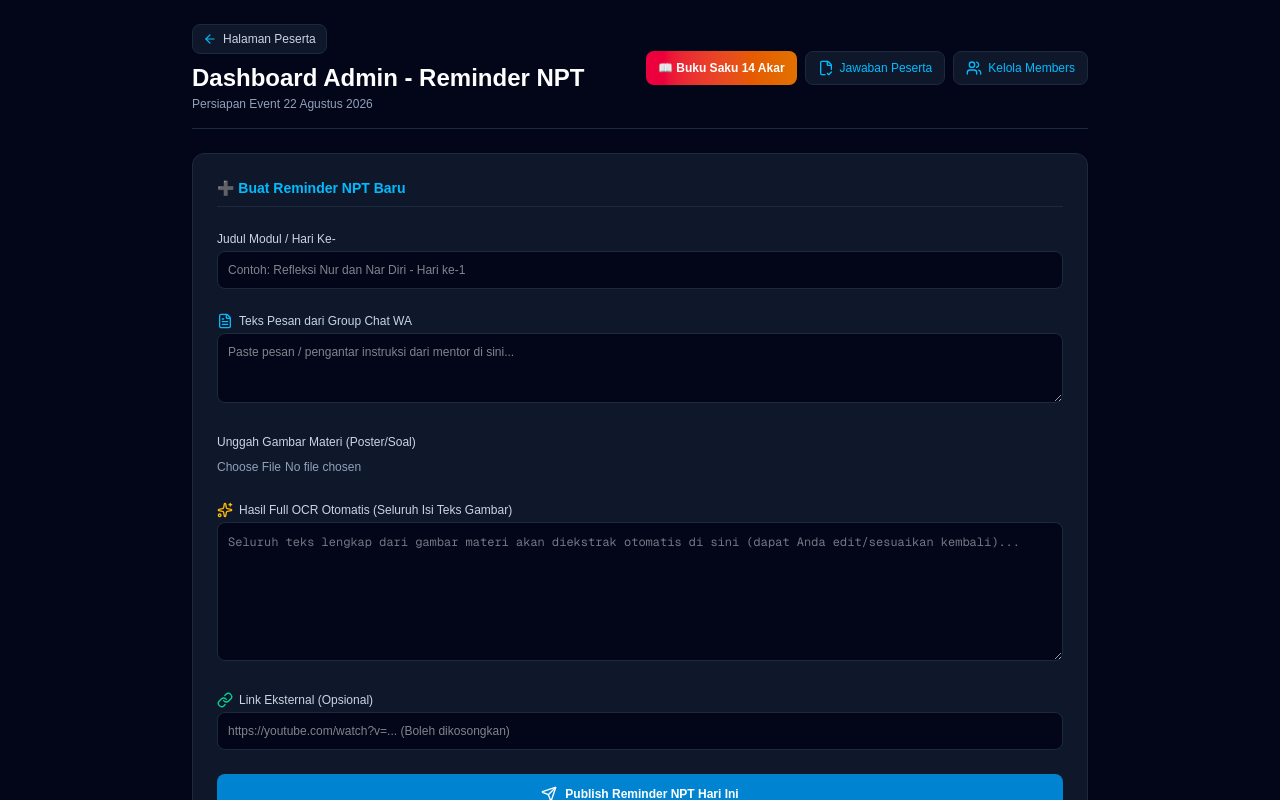
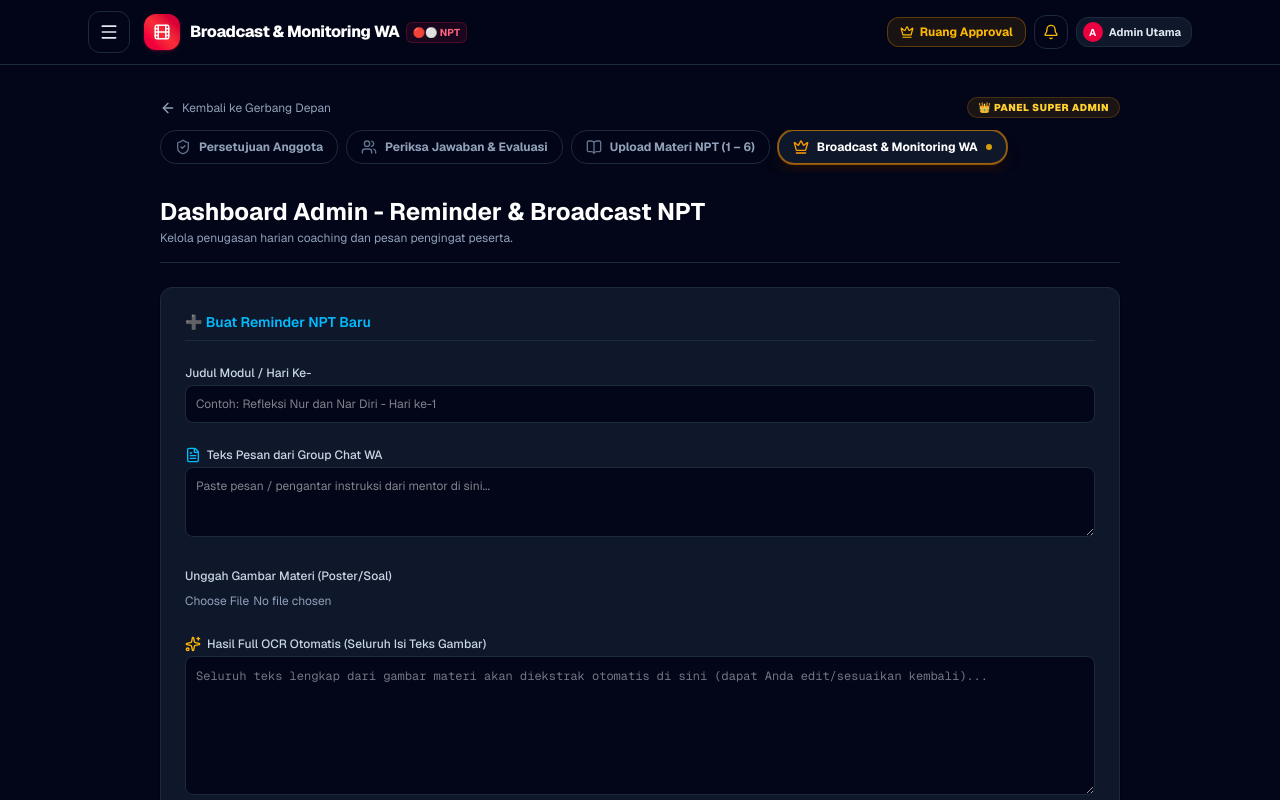
Before and after one commit to imannurjamanreborn1984/pengingat-coaching-app, a Next.js app: page /admin/dashboard in a window 1280 px wide. Shown: the top 800 px of the page. Built offline with nearby package versions, Linux system fonts and the light colour scheme; no server answers; the database is empty.

Commit message:
feat: satukan dan tambahkan bilah navigasi cepat Admin (Persetujuan Anggota, Periksa Jawaban/Evaluasi, Upload Materi, dan Broadcast WA)

```diff
--- a/app/admin/dashboard/page.jsx
+++ b/app/admin/dashboard/page.jsx
@@ -4,10 +4,14 @@ import { useState, useEffect } from "react";
 import Link from "next/link";
 import { supabase } from "@/lib/supabaseClient";
 import { Sparkles, Send, Link as LinkIcon, FileText, Trash2, Edit3, X, ArrowLeft, Users, FileCheck2, ZoomIn, ArrowUp, ArrowDown } from "lucide-react";
+import { AppNavbar, AppSidebar } from "@/components/layout/AppNavbar";
+import AdminHeaderTabs from "@/components/admin/AdminHeaderTabs";
 
 export const dynamic = 'force-dynamic';
 
 export default function AdminDashboard() {
+  const [isSidebarOpen, setIsSidebarOpen] = useState(false);
+  const [currentUser, setCurrentUser] = useState(null);
   const [tasks, setTasks] = useState([]);
   const [editingId, setEditingId] = useState(null);
 
@@ -205,47 +209,30 @@ export default function AdminDashboard() {
   };
 
   return (
-    <div className="min-h-screen bg-slate-950 p-6 text-slate-100">
-      <div className="max-w-4xl mx-auto space-y-6">
+    <div className="min-h-screen bg-slate-950 text-slate-100 flex flex-col font-sans selection:bg-rose-600 selection:text-white">
+      <AppNavbar
+        onToggleSidebar={() => setIsSidebarOpen(true)}
+        currentUser={currentUser || { name: "Admin Utama", role: "super_admin" }}
+        activeTitle="Broadcast & Monitoring WA"
+      />
+      <AppSidebar
+        isOpen={isSidebarOpen}
+        onClose={() => setIsSidebarOpen(false)}
+        currentUser={currentUser || { name: "Admin Utama", role: "super_admin" }}
+        activePath="/admin/dashboard"
+      />
+
+      <main className="flex-1 max-w-5xl w-full mx-auto p-4 sm:p-8 space-y-6">
+        {/* Admin Quick Switch Tabs */}
+        <AdminHeaderTabs activeTab="dashboard" />
+
         {/* Header */}
         <div className="border-b border-slate-800 pb-4 flex flex-col sm:flex-row justify-between sm:items-center gap-4">
           <div>
-            <div className="flex items-center gap-2">
-              <Link
-                href="/dashboard"
-                className="text-xs bg-slate-900 hover:bg-slate-800 text-slate-300 hover:text-white px-2.5 py-1.5 rounded-lg border border-slate-800 transition flex items-center gap-1.5"
-                title="Keluar / Kembali ke Halaman Peserta"
-              >
-                <ArrowLeft className="w-3.5 h-3.5 text-sky-400" />
-                <span>Halaman Peserta</span>
-              </Link>
-            </div>
-            <h1 className="text-xl sm:text-2xl font-bold text-white mt-2">
-              Dashboard Admin - Reminder NPT
+            <h1 className="text-xl sm:text-2xl font-bold text-white">
+              Dashboard Admin - Reminder & Broadcast NPT
             </h1>
-            <p className="text-xs text-slate-400 mt-0.5">Persiapan Event 22 Agustus 2026</p>
-          </div>
-          <div className="flex flex-wrap gap-2">
-            <Link
-              href="/buku-saku"
-              className="text-xs bg-gradient-to-r from-rose-600 to-amber-600 hover:from-rose-500 hover:to-amber-500 text-white font-semibold px-3 py-2 rounded-lg shadow-xs transition flex items-center gap-1.5"
-            >
-              <span>📖 Buku Saku 14 Akar</span>
-            </Link>
-            <Link
-              href="/admin/submissions"
-              className="text-xs bg-slate-900 hover:bg-slate-800 text-sky-400 px-3 py-2 rounded-lg border border-slate-800 transition flex items-center gap-1.5"
-            >
-              <FileCheck2 className="w-4 h-4" />
-              <span>Jawaban Peserta</span>
-            </Link>
-            <Link
-              href="/admin/members"
-              className="text-xs bg-slate-900 hover:bg-slate-800 text-sky-400 px-3 py-2 rounded-lg border border-slate-800 transition flex items-center gap-1.5"
-            >
-              <Users className="w-4 h-4" />
-              <span>Kelola Members</span>
-            </Link>
+            <p className="text-xs text-slate-400 mt-0.5">Kelola penugasan harian coaching dan pesan pengingat peserta.</p>
           </div>
         </div>
 
@@ -409,7 +396,7 @@ export default function AdminDashboard() {
             ))}
           </div>
         </div>
-      </div>
+      </main>
     </div>
   );
 }
--- a/app/admin/members/page.jsx
+++ b/app/admin/members/page.jsx
@@ -21,6 +21,7 @@ import {
   X
 } from "lucide-react";
 import { AppNavbar, AppSidebar } from "@/components/layout/AppNavbar";
+import AdminHeaderTabs from "@/components/admin/AdminHeaderTabs";
 import Link from "next/link";
 
 export const dynamic = 'force-dynamic';
@@ -237,6 +238,9 @@ export default function MembersAdmin() {
       />
 
       <div className="flex-1 max-w-5xl w-full mx-auto p-4 sm:p-8 space-y-6">
+        {/* Admin Quick Switch Tabs */}
+        <AdminHeaderTabs activeTab="members" />
+
         {/* Header Navigation */}
         <div className="flex flex-col sm:flex-row sm:items-center justify-between gap-4 border-b border-slate-800 pb-5">
           <div className="flex items-center gap-3">
--- a/app/admin/submissions/page.jsx
+++ b/app/admin/submissions/page.jsx
@@ -6,19 +6,28 @@ import { supabase } from "@/lib/supabaseClient";
 import { Users, BookOpen, Clock, FileDown, ArrowLeft, RefreshCw } from "lucide-react";
 import { Document, Packer, Paragraph, TextRun, HeadingLevel } from "docx";
 import { saveAs } from "file-saver";
+import { AppNavbar, AppSidebar } from "@/components/layout/AppNavbar";
+import AdminHeaderTabs from "@/components/admin/AdminHeaderTabs";
 
 export const dynamic = 'force-dynamic';
 
 export default function AdminSubmissions() {
+  const [isSidebarOpen, setIsSidebarOpen] = useState(false);
+  const [currentUser, setCurrentUser] = useState(null);
   const [groupedSubmissions, setGroupedSubmissions] = useState({});
   const [loading, setLoading] = useState(true);
 
   useEffect(() => {
+    try {
+      const authStr = localStorage.getItem("npt_user_auth");
+      if (authStr) setCurrentUser(JSON.parse(authStr));
+    } catch (e) {}
     fetchSubmissions();
   }, []);
 
   const fetchSubmissions = async () => {
     try {
+      setLoading(true);
       const { data, error } = await supabase
         .from("submissions")
         .select(`
@@ -66,7 +75,6 @@ export default function AdminSubmissions() {
       ];
 
       items.forEach((item, index) => {
-        // Nama Peserta & Waktu
         docChildren.push(
           new Paragraph({
             children: [
@@ -86,7 +94,6 @@ export default function AdminSubmissions() {
           })
         );
 
-        // Teks Jawaban
         docChildren.push(
           new Paragraph({
             children: [
@@ -114,38 +121,38 @@ export default function AdminSubmissions() {
   };
 
   return (
-    <div className="min-h-screen bg-slate-950 p-6 text-slate-100">
-      <div className="max-w-5xl mx-auto space-y-8">
+    <div className="min-h-screen bg-slate-950 text-slate-100 flex flex-col font-sans selection:bg-rose-600 selection:text-white">
+      <AppNavbar
+        onToggleSidebar={() => setIsSidebarOpen(true)}
+        currentUser={currentUser || { name: "Admin Utama", role: "super_admin" }}
+        activeTitle="Rekap Jawaban & Evaluasi"
+      />
+      <AppSidebar
+        isOpen={isSidebarOpen}
+        onClose={() => setIsSidebarOpen(false)}
+        currentUser={currentUser || { name: "Admin Utama", role: "super_admin" }}
+        activePath="/admin/submissions"
+      />
+
+      <main className="flex-1 max-w-5xl w-full mx-auto p-4 sm:p-8 space-y-6">
+        {/* Admin Quick Switch Tabs */}
+        <AdminHeaderTabs activeTab="submissions" />
+
         {/* Header */}
         <div className="border-b border-slate-800 pb-4 flex flex-col sm:flex-row justify-between sm:items-center gap-4">
           <div>
-            <div className="flex items-center gap-2 mb-2">
-              <Link
-                href="/admin/dashboard"
-                className="text-xs bg-slate-900 hover:bg-slate-800 text-slate-300 hover:text-white px-2.5 py-1.5 rounded-lg border border-slate-800 transition flex items-center gap-1.5"
-              >
-                <ArrowLeft className="w-3.5 h-3.5 text-sky-400" />
-                <span>Dashboard Admin</span>
-              </Link>
-              <Link
-                href="/dashboard"
-                className="text-xs bg-slate-900 hover:bg-slate-800 text-slate-400 hover:text-slate-200 px-2.5 py-1.5 rounded-lg border border-slate-800 transition"
-              >
-                Tampilan Peserta
-              </Link>
-            </div>
             <h1 className="text-xl sm:text-2xl font-bold text-white flex items-center gap-2">
-              <Users className="w-6 h-6 text-sky-400" /> Rekap Jawaban Peserta
+              <Users className="w-6 h-6 text-sky-400" /> Periksa Jawaban & Evaluasi Peserta
             </h1>
             <p className="text-xs text-slate-400 mt-1">
-              Jawaban otomatis dikelompokkan berdasarkan klaster pertanyaan
+              Jawaban otomatis dikelompokkan berdasarkan klaster tugas untuk dievaluasi atau di-export ke Word (.docx).
             </p>
           </div>
           <div className="flex items-center gap-2 self-start sm:self-auto">
             <button
               onClick={fetchSubmissions}
               disabled={loading}
-              className="p-2 text-xs bg-slate-900 hover:bg-slate-800 border border-slate-800 text-slate-300 rounded-lg transition flex items-center gap-1.5"
+              className="p-2.5 text-xs bg-slate-900 hover:bg-slate-800 border border-slate-800 text-slate-300 rounded-xl transition flex items-center gap-1.5 cursor-pointer"
               title="Refresh Data"
             >
               <RefreshCw className={`w-3.5 h-3.5 ${loading ? "animate-spin text-sky-400" : ""}`} />
@@ -155,41 +162,38 @@ export default function AdminSubmissions() {
         </div>
 
         {loading ? (
-          <p className="text-xs text-slate-500 animate-pulse">Memuat rekap jawaban...</p>
+          <p className="text-xs text-slate-500 animate-pulse">Memuat rekap jawaban peserta...</p>
         ) : Object.keys(groupedSubmissions).length === 0 ? (
-          <div className="bg-slate-900 border border-slate-800 rounded-xl p-8 text-center text-slate-400 text-xs">
-            Belum ada peserta yang mengirimkan jawaban.
+          <div className="bg-slate-900 border border-slate-800 rounded-3xl p-12 text-center text-slate-400 text-xs space-y-2">
+            <Users className="w-10 h-10 text-slate-600 mx-auto" />
+            <p className="font-semibold text-slate-300">Belum ada peserta yang mengirimkan jawaban tugas.</p>
+            <p className="text-[11px] text-slate-500">Jawaban yang disetor peserta di menu Reminder & Penugasan akan otomatis masuk ke sini.</p>
           </div>
         ) : (
-          /* Mapping Berdasarkan Kelompok Pertanyaan/Tugas */
           Object.entries(groupedSubmissions).map(([title, items]) => (
-            <div key={title} className="bg-slate-900 border border-slate-800 rounded-xl p-6 space-y-4">
-
-              {/* Header Partisi / Klaster */}
+            <div key={title} className="bg-slate-900 border border-slate-800 rounded-3xl p-6 space-y-4 shadow-xl">
               <div className="flex flex-col sm:flex-row sm:items-center justify-between border-b border-slate-800 pb-4 gap-3">
                 <div className="space-y-1">
-                  <h2 className="text-lg font-bold text-white flex items-center gap-2">
+                  <h2 className="text-base sm:text-lg font-bold text-white flex items-center gap-2">
                     <BookOpen className="w-5 h-5 text-sky-400" />
                     {title}
                   </h2>
                   <span className="text-xs text-slate-400">
-                    Total Respon: <strong className="text-sky-400">{items.length}</strong>
+                    Total Respon Peserta: <strong className="text-sky-400">{items.length}</strong>
                   </span>
                 </div>
 
-                {/* Tombol Export ke Word per Pertanyaan */}
                 <button
                   onClick={() => exportToWord(title, items)}
-                  className="bg-sky-600 hover:bg-sky-500 text-white text-xs px-4 py-2 rounded-lg flex items-center gap-2 transition-all w-fit"
+                  className="bg-sky-600 hover:bg-sky-500 text-white text-xs font-bold px-4 py-2.5 rounded-xl flex items-center gap-2 transition-all w-fit shadow-md shadow-sky-600/30 cursor-pointer"
                 >
-                  <FileDown className="w-4 h-4" /> Export Word (.docx)
+                  <FileDown className="w-4 h-4" /> Export ke Word (.docx)
                 </button>
               </div>
 
-              {/* Daftar Jawaban dalam Klaster Ini */}
               <div className="grid grid-cols-1 gap-3">
                 {items.map((sub) => (
-                  <div key={sub.id} className="bg-slate-950 p-4 rounded-lg border border-slate-800 space-y-2">
+                  <div key={sub.id} className="bg-slate-950 p-4 rounded-2xl border border-slate-800 space-y-2">
                     <div className="flex justify-between items-center text-xs text-slate-400 border-b border-slate-800/60 pb-2">
                       <span className="font-semibold text-slate-200">
                         {sub.user_name || "Peserta Anonymous"}
@@ -205,11 +209,10 @@ export default function AdminSubmissions() {
                   </div>
                 ))}
               </div>
-
             </div>
           ))
         )}
-      </div>
+      </main>
     </div>
   );
 }
--- /dev/null
+++ b/components/admin/AdminHeaderTabs.jsx
@@ -0,0 +1,82 @@
+"use client";
+
+import React from "react";
+import Link from "next/link";
+import { ShieldCheck, Users, BookOpen, Crown, ArrowLeft } from "lucide-react";
+
+export default function AdminHeaderTabs({ activeTab }) {
+  const tabs = [
+    {
+      id: "members",
+      label: "Persetujuan Anggota",
+      href: "/admin/members",
+      icon: ShieldCheck,
+      color: "text-amber-400"
+    },
+    {
+      id: "submissions",
+      label: "Periksa Jawaban & Evaluasi",
+      href: "/admin/submissions",
+      icon: Users,
+      color: "text-sky-400"
+    },
+    {
+      id: "materials",
+      label: "Upload Materi NPT (1 – 6)",
+      href: "/admin/materials",
+      icon: BookOpen,
+      color: "text-rose-400"
+    },
+    {
+      id: "dashboard",
+      label: "Broadcast & Monitoring WA",
+      href: "/admin/dashboard",
+      icon: Crown,
+      color: "text-amber-500"
+    }
+  ];
+
+  return (
+    <div className="w-full space-y-3">
+      {/* Top Breadcrumb */}
+      <div className="flex items-center justify-between">
+        <Link
+          href="/"
+          className="inline-flex items-center gap-1.5 text-xs text-slate-400 hover:text-white transition"
+        >
+          <ArrowLeft className="w-4 h-4" />
+          <span>Kembali ke Gerbang Depan</span>
+        </Link>
+        <span className="px-2.5 py-0.5 rounded-full bg-amber-500/10 text-amber-300 border border-amber-500/20 text-[10px] font-black uppercase tracking-wider">
+          👑 Panel Super Admin
+        </span>
+      </div>
+
+      {/* 4 Admin Quick Switch Tabs */}
+      <div className="flex items-center gap-2 overflow-x-auto pb-2 scrollbar-none">
+        {tabs.map((tab) => {
+          const Icon = tab.icon;
+          const isActive = activeTab === tab.id;
+
+          return (
+            <Link
+              key={tab.id}
+              href={tab.href}
+              className={`px-3.5 py-2 rounded-2xl text-xs font-bold whitespace-nowrap transition-all flex items-center gap-2 border ${
+                isActive
+                  ? "bg-slate-900 text-white border-amber-500/60 shadow-lg shadow-amber-950/40 ring-1 ring-amber-500/50"
+                  : "bg-slate-950/60 hover:bg-slate-900 text-slate-400 hover:text-slate-200 border-slate-800"
+              }`}
+            >
+              <Icon className={`w-4 h-4 ${isActive ? tab.color : "text-slate-500"}`} />
+              <span>{tab.label}</span>
+              {isActive && (
+                <span className="w-1.5 h-1.5 rounded-full bg-amber-400 animate-pulse" />
+              )}
+            </Link>
+          );
+        })}
+      </div>
+    </div>
+  );
+}
--- a/components/admin/MaterialsAdminContainer.jsx
+++ b/components/admin/MaterialsAdminContainer.jsx
@@ -3,6 +3,7 @@
 import React, { useState, useEffect } from "react";
 import { supabase } from "@/lib/supabaseClient";
 import { AppNavbar, AppSidebar } from "../layout/AppNavbar";
+import AdminHeaderTabs from "./AdminHeaderTabs";
 import {
   BookOpen,
   Plus,
@@ -230,6 +231,8 @@ export default function MaterialsAdminContainer() {
       />
 
       <main className="flex-1 max-w-6xl w-full mx-auto px-4 sm:px-6 pt-6 pb-24 space-y-6">
+        {/* Admin Quick Switch Tabs */}
+        <AdminHeaderTabs activeTab="materials" />
 
         {/* Top Header Card */}
         <div className="p-6 rounded-3xl bg-slate-900 border border-slate-800 flex flex-col sm:flex-row sm:items-center justify-between gap-4 shadow-xl">
```
